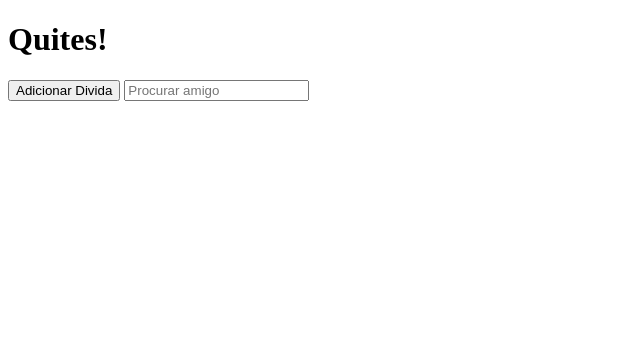
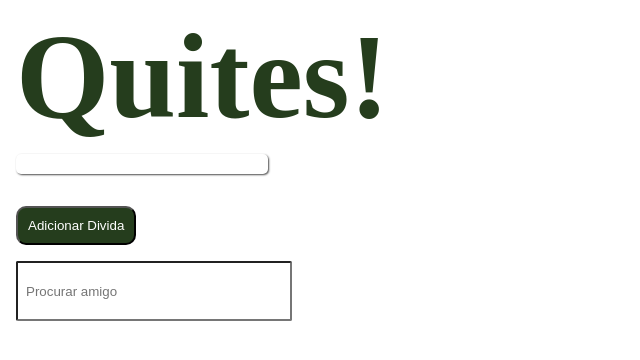
Before and after one commit to heloisacarbone/quites, a website: page frontend/home.html in a window 1280 px wide. Shown: the whole page, without its empty margins (0-640 px from the left). Drawn offline with nearby package versions, Linux system fonts and the light colour scheme; no server answers.

Commit message:
um pouco de css so para separar as coisas

```diff
--- /dev/null
+++ b/frontend/css/general.css
@@ -0,0 +1,48 @@
+h1 {
+	color: #253D1D;
+	font-size: 15vh;
+	margin: 1vh;
+}
+
+h2 {
+	color: #253D1D;
+	width: 15vw;
+	margin: 1vh;
+	margin-bottom: 3vh;
+	font-weight: 1vh;
+	border-radius: 5px;
+	padding: 10px 30px;
+	box-shadow: 1px 1px 2px rgba(0,0,0,0.7);
+	text-align: center;
+}
+
+button {
+	color: #fff;
+	background-color: #253D1D;
+	border-radius: 10px;
+	padding: 10px 10px;
+	margin: 1vh;
+
+}
+
+input {
+	width: 20vw;
+	height: 5vh;
+	display: block;
+	margin: 1vh;
+	padding: 1vh;
+	border-radius: 2px;
+}
+
+#searchUsersDiv {
+	border-style: solid;
+    border-width: 2px;
+    border-radius: 5px;
+    width: 20vw;
+    padding: 1vh;
+}
+
+
+#searchUsersDiv .div h4, #searchUsersDiv .div button {
+	display: inline;
+}
--- a/frontend/home.html
+++ b/frontend/home.html
@@ -2,8 +2,9 @@
 <html>
 <head>
 	<title>Quites!</title>
-	<script src="../libs/jquery-2.2.2.js"></script>
-	<script src="../js/cookies.js"></script>
+	<link rel="stylesheet" type="text/css" href="css/general.css">
+	<script src="libs/jquery-2.2.2.js"></script>
+	<script src="js/cookies.js"></script>
 	<script type="text/javascript" src="/socket.io/socket.io.js"></script>
 
 	<script src="js/user_perfil.js"></script>
@@ -13,8 +14,8 @@
 
 	<h1>Quites!</h1>
 	<h2 id="usernamePerfil"></h2>
-	<button type="button" onclick="addDebt()">Adicionar Divida</button>
-	<input type="text" id="searchbar" placeholder="Procurar amigo">
+	<button id="addDebt" type="button" onclick="addDebt()">Adicionar Divida</button>
+	<input type="text" id="searchbar" placeholder="Procurar amigo" >
 	<div id="searchUsers"></div>
 
 
--- a/frontend/js/search.js
+++ b/frontend/js/search.js
@@ -30,10 +30,10 @@ $(document).keypress(function(event) {
 });
 
 function displayUsers(users) {
-	var htmlusers = "<h3>Resultados da Busca</h3>";
+	var htmlusers = "<div id='searchUsersDiv'><h3>Resultados da Busca</h3>";
 	users.forEach(function(u) {
 		htmlusers += "<div><h4>"+u.name+"</h4><button type='button' onclick='addFriend(\""+u._id+"\")'>Adicionar Amigo</button></div>";
 	});
-
+	htmlusers += "</div>";
 	$("#searchUsers").html(htmlusers);
 }
```
